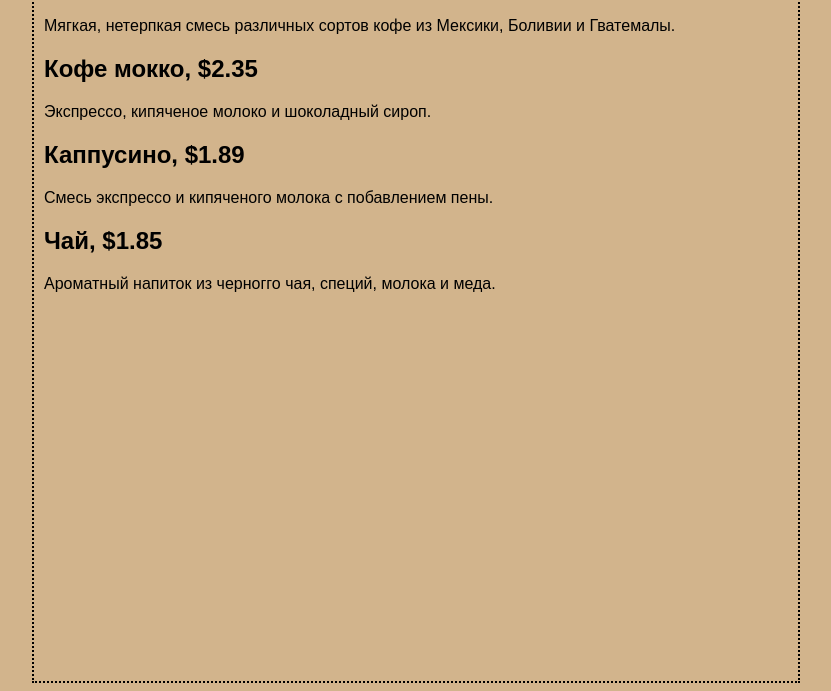
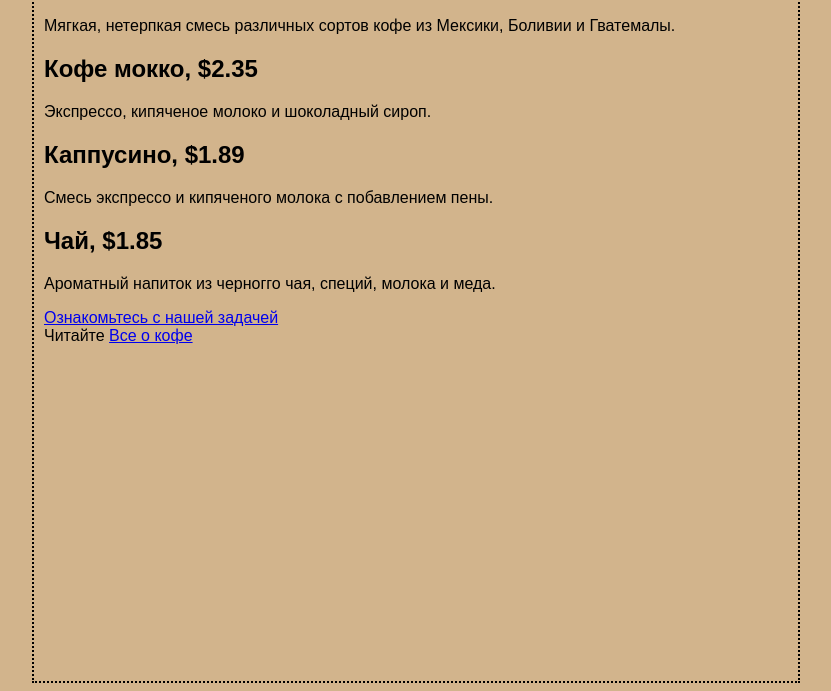
Before and after one commit to Victorisimus/HeadFirstCSS, a plain HTML site: page starbuzz/index.html in a window 1280 px wide. Shown: the part 109-800 px from the top of the page, without its empty margins (224-1055 px from the left). Drawn offline with Linux system fonts and the light colour scheme.

Commit message:
Добавлены ссылки

```diff
--- a/starbuzz/index.html
+++ b/starbuzz/index.html
@@ -25,5 +25,10 @@
 
 		<h2>Чай, $1.85</h2>
 		<p>Ароматный напиток из черногго чая, специй, молока и меда.</p>
+		<p>
+			<a href="mission.html">Ознакомьтесь с нашей задачей</a>
+			<br>
+			Читайте <a href="http://wickedlysmart.com/buzz#Coffee" title="Все самое интересное о кофеине">Все о кофе</a>
+		</p>
 	</body>
 </html>
```
